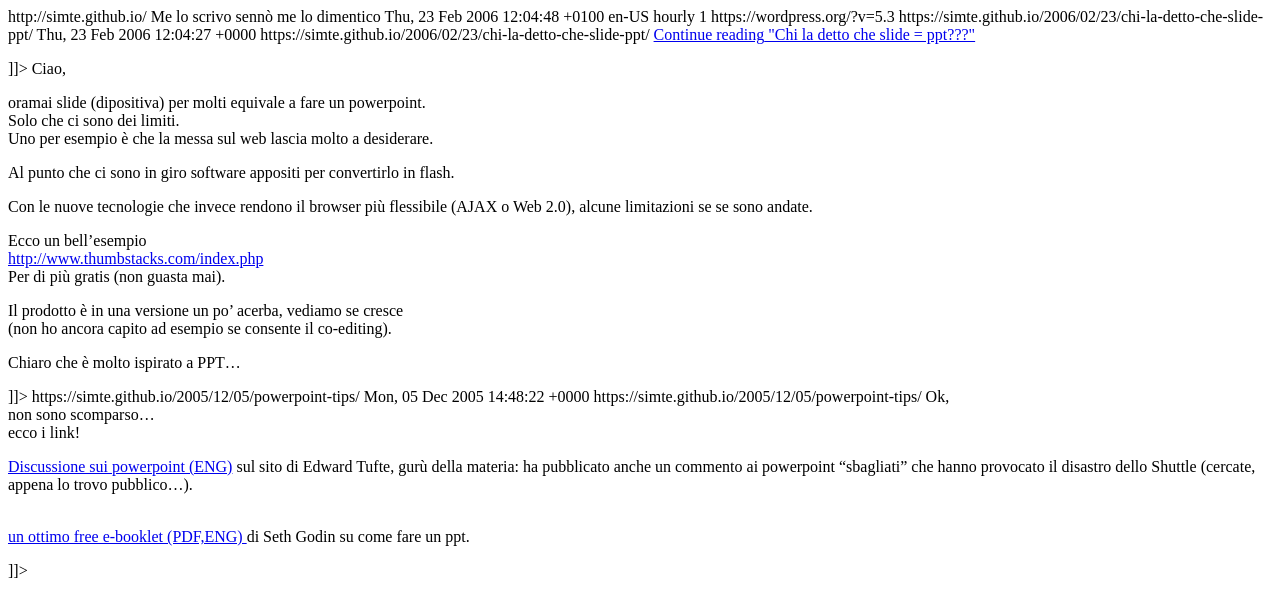
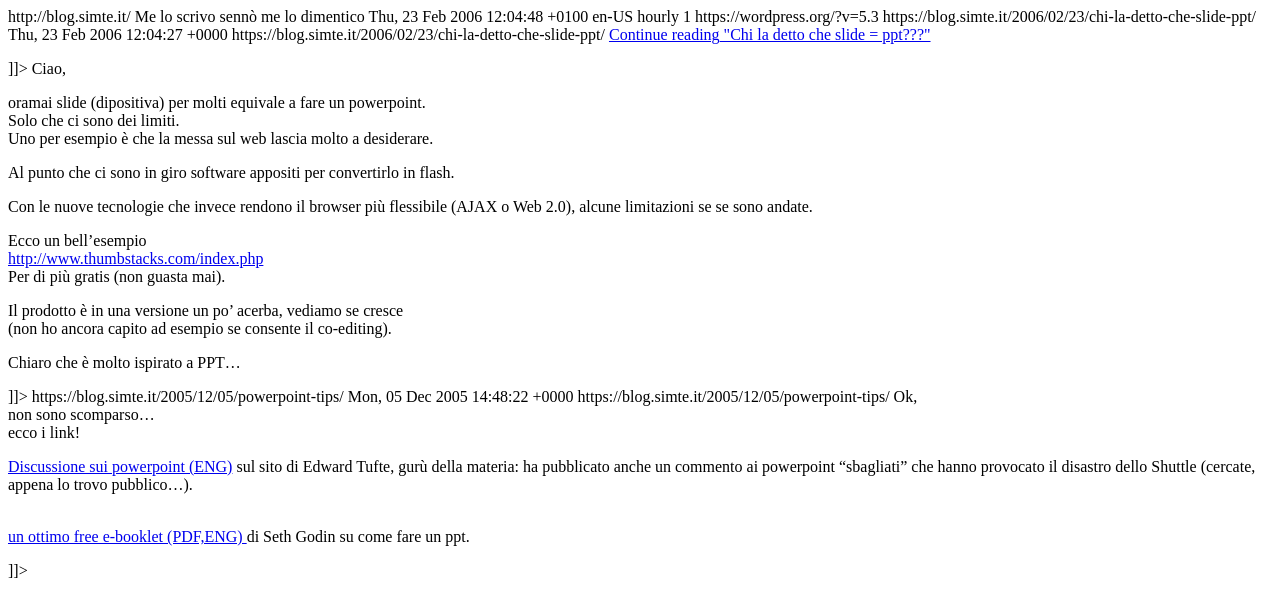
Before and after one commit to simte/simte.github.io, a plain HTML site: page category/comunicazione/feed/index.html in a window 1280 px wide. Drawn offline with Linux system fonts and the light colour scheme.

Commit message:
WP2Static UPDATE category/comunicazione/feed/index.html

```diff
--- a/category/comunicazione/feed/index.html
+++ b/category/comunicazione/feed/index.html
@@ -9,8 +9,8 @@
 
 <channel>
 	<title>Comunicazione &#8211; Simte Checklist</title>
-	<atom:link href="https://simte.github.io/category/comunicazione/feed/" rel="self" type="application/rss+xml" />
-	<link>http://simte.github.io/</link>
+	<atom:link href="https://blog.simte.it/category/comunicazione/feed/" rel="self" type="application/rss+xml" />
+	<link>http://blog.simte.it/</link>
 	<description>Me lo scrivo sennò me lo dimentico</description>
 	<lastBuildDate>Thu, 23 Feb 2006 12:04:48 +0100</lastBuildDate>
 	<language>en-US</language>
@@ -21,14 +21,14 @@
 	<generator>https://wordpress.org/?v=5.3</generator>
 	<item>
 		<title>Chi la detto che slide = ppt???</title>
-		<link>https://simte.github.io/2006/02/23/chi-la-detto-che-slide-ppt/</link>
+		<link>https://blog.simte.it/2006/02/23/chi-la-detto-che-slide-ppt/</link>
 				<pubDate>Thu, 23 Feb 2006 12:04:27 +0000</pubDate>
 		<dc:creator><![CDATA[Simte]]></dc:creator>
 				<category><![CDATA[Comunicazione]]></category>
 		<category><![CDATA[Informatica]]></category>
 
-		<guid isPermaLink="false">https://simte.github.io/2006/02/23/chi-la-detto-che-slide-ppt/</guid>
-				<description><![CDATA[Ciao, oramai slide (dipositiva) per molti equivale a fare un powerpoint.Solo che ci sono dei limiti.Uno per esempio è che la messa sul web lascia molto a desiderare. Al punto che ci sono in giro software appositi per convertirlo in flash. Con le nuove tecnologie che invece rendono il browser più flessibile (AJAX o Web &#8230; <p class="link-more"><a href="https://simte.github.io/2006/02/23/chi-la-detto-che-slide-ppt/" class="more-link">Continue reading<span class="screen-reader-text"> "Chi la detto che slide = ppt???"</span></a></p>]]></description>
+		<guid isPermaLink="false">https://blog.simte.it/2006/02/23/chi-la-detto-che-slide-ppt/</guid>
+				<description><![CDATA[Ciao, oramai slide (dipositiva) per molti equivale a fare un powerpoint.Solo che ci sono dei limiti.Uno per esempio è che la messa sul web lascia molto a desiderare. Al punto che ci sono in giro software appositi per convertirlo in flash. Con le nuove tecnologie che invece rendono il browser più flessibile (AJAX o Web &#8230; <p class="link-more"><a href="https://blog.simte.it/2006/02/23/chi-la-detto-che-slide-ppt/" class="more-link">Continue reading<span class="screen-reader-text"> "Chi la detto che slide = ppt???"</span></a></p>]]></description>
 								<content:encoded><![CDATA[<p>Ciao,</p>
 <p>oramai slide (dipositiva) per molti equivale a fare un powerpoint.<br />Solo che ci sono dei limiti.<br />Uno per esempio è che la messa sul web lascia molto a desiderare.</p>
 <p>Al punto che ci sono in giro software appositi per convertirlo in flash.</p>
@@ -40,14 +40,14 @@
 										</item>
 		<item>
 		<title>Powerpoint tips</title>
-		<link>https://simte.github.io/2005/12/05/powerpoint-tips/</link>
+		<link>https://blog.simte.it/2005/12/05/powerpoint-tips/</link>
 				<pubDate>Mon, 05 Dec 2005 14:48:22 +0000</pubDate>
 		<dc:creator><![CDATA[Simte]]></dc:creator>
 				<category><![CDATA[Comunicazione]]></category>
 		<category><![CDATA[Link]]></category>
 		<category><![CDATA[Questo blog]]></category>
 
-		<guid isPermaLink="false">https://simte.github.io/2005/12/05/powerpoint-tips/</guid>
+		<guid isPermaLink="false">https://blog.simte.it/2005/12/05/powerpoint-tips/</guid>
 				<description><![CDATA[Ok, non sono scomparso&#8230; ecco i link! Discussione sui powerpoint (ENG) sul sito di Edward Tufte, gurù della materia: ha pubblicato anche un commento ai powerpoint &#8220;sbagliati&#8221; che hanno provocato il disastro dello Shuttle (cercate, appena lo trovo pubblico&#8230;). un ottimo free e-booklet (PDF,ENG) di Seth Godin su come fare un ppt.]]></description>
 								<content:encoded><![CDATA[<p>Ok,<br />
 non sono scomparso&#8230;<br />
```
